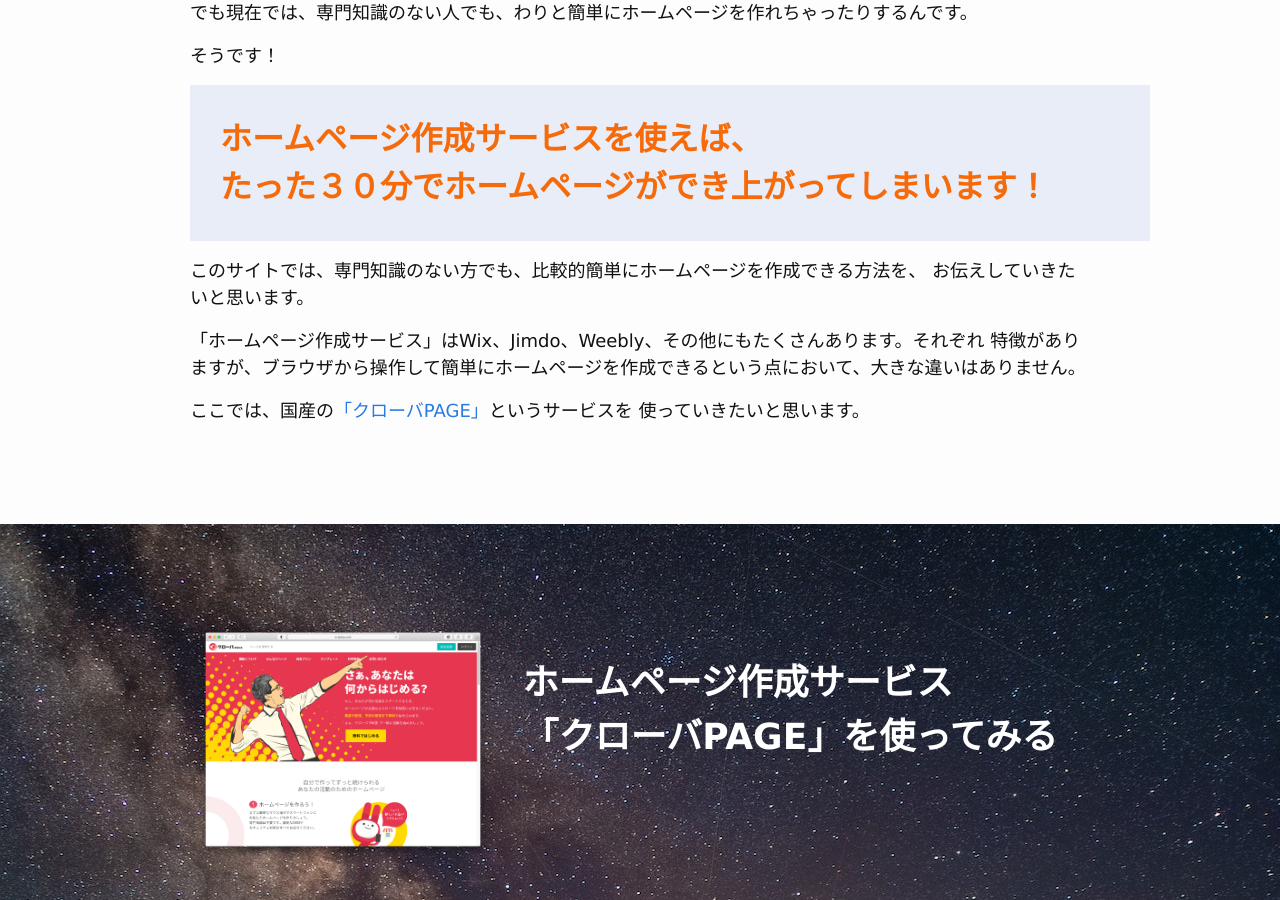
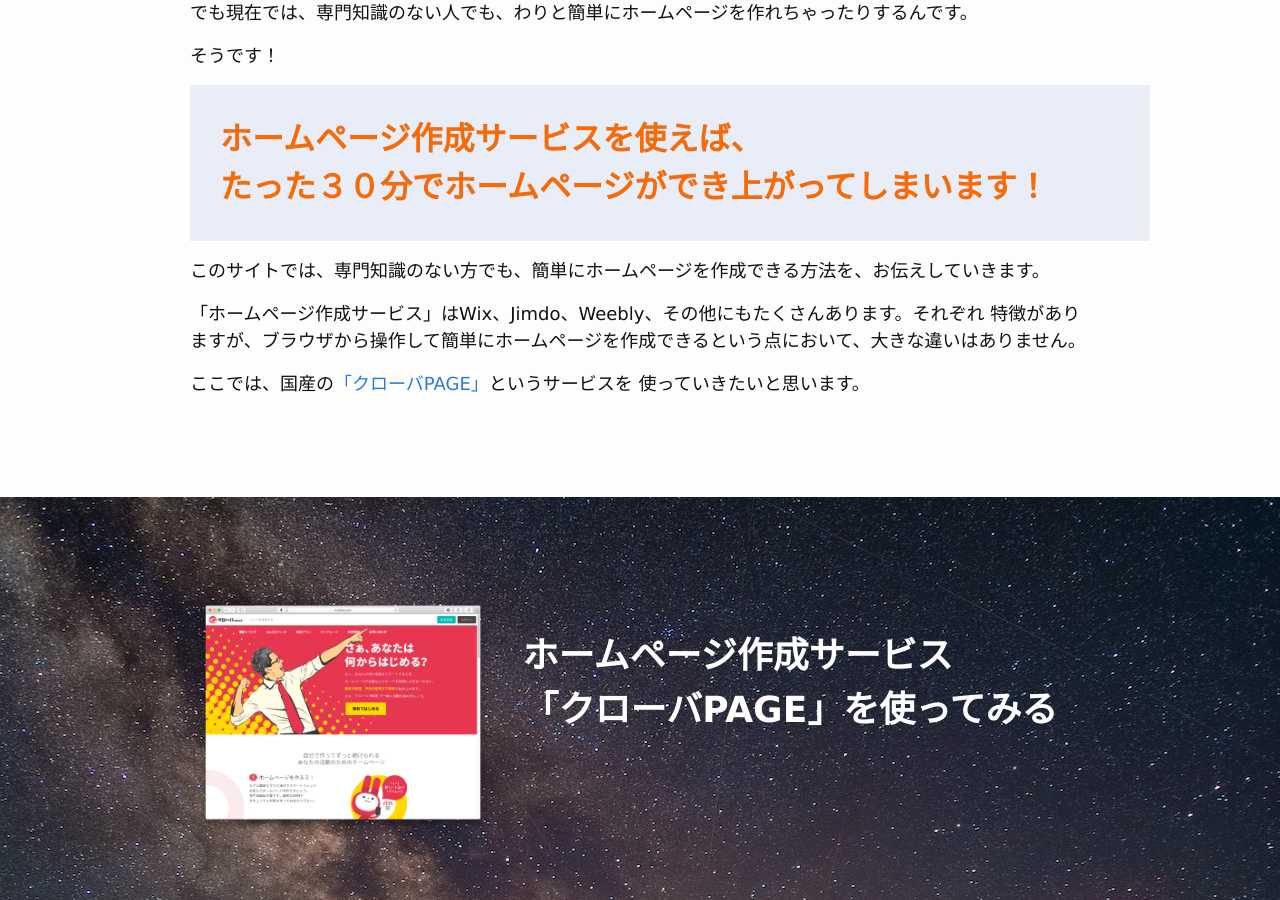
Before and after one commit to saitomako/hpbyself, a Jekyll site: the page built from index.md, in a window 1280 px wide and 900 px high, scrolled down 1207 px. Built offline with Jekyll 4.4.1, drawn with Linux system fonts in a browser that asks for light colours; our own code applies the rules of GitHub Pages for plain Markdown files.

Commit message:
update etc

```diff
--- a/index.md
+++ b/index.md
@@ -39,8 +39,7 @@
 <span class="big">ホームページ作成サービスを使えば、<br>たった３０分でホームページができ上がってしまいます！</span>
 </div>
 
-このサイトでは、専門知識のない方でも、比較的簡単にホームページを作成できる方法を、
-お伝えしていきたいと思います。
+このサイトでは、専門知識のない方でも、簡単にホームページを作成できる方法を、お伝えしていきます。
 
 <!--
 ## 個人商店のホームページが失敗する理由
```
